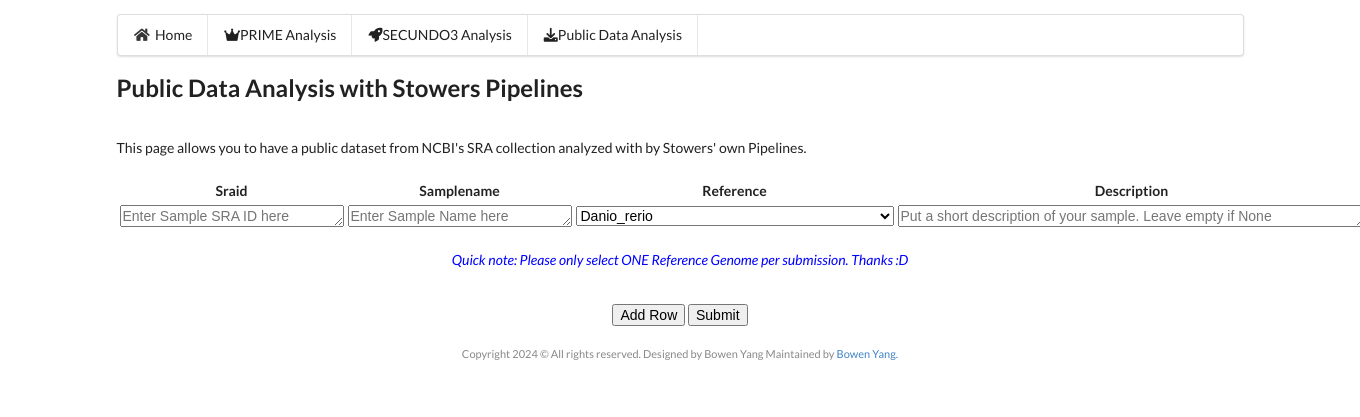
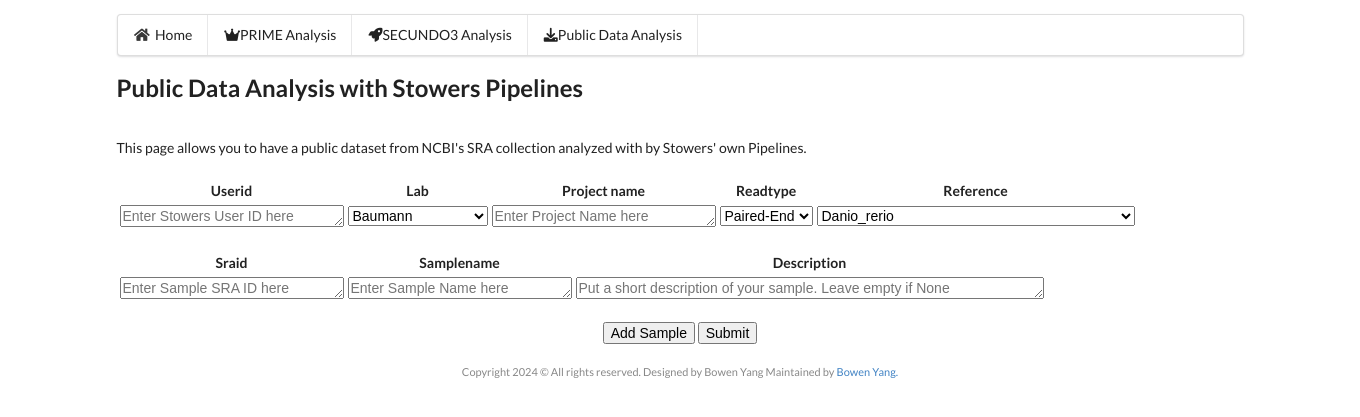
Before and after one commit to boweny920/Stowers_WebAPP, a Django app: page /publicdata in a window 1360 px wide; the page is wider, and only the part inside the window is pictured. Shown: the part 227-644 px from the top of that part. Run offline with Django 4.2, Linux system fonts and the light colour scheme; lists and menus that the app fills with data are empty; some libraries are stand-ins or nearby versions.

Commit message:
Working Web Page

```diff
--- a/Bioinformatics_APP/forms.py
+++ b/Bioinformatics_APP/forms.py
@@ -5,39 +5,56 @@ import os
 
 roboindex_df = pd.read_csv(os.path.join(settings.BASE_DIR, 'static', 'tables', 'sampleSheet_ROBOINDEX.csv'))
 genomes = roboindex_df['name'].unique()
-GENOMES = [(n+1, i) for n, i in enumerate(genomes)]
-# GENOMES = (
-#     (1, "Mouse"),
-#     (2, "Human"),
-#     (3,"Fish"),
-# )
+GENOMES = [(i, i) for i in genomes]
+
 
 class PublicDataForm(forms.Form):
+
     SRAID = forms.CharField(max_length=2000, required=True,
                             widget=forms.Textarea(attrs={'placeholder': 'Enter Sample SRA ID here', 'rows': 1, 'cols': 25})
                             )
     SampleName = forms.CharField(max_length=2000, required=True,
                                  widget=forms.Textarea(attrs={'placeholder': 'Enter Sample Name here', 'rows': 1, 'cols': 25})
                                  )
-    Reference = forms.ChoiceField(choices=GENOMES,
-                                  widget=forms.Select(attrs={'placeholder': 'ONE Genome Per Submission', 'rows': 1, 'cols': 15})
-                                  )
 
     Description = forms.CharField(required=False,
         widget=forms.Textarea(attrs={'placeholder': 'Put a short description of your sample. Leave empty if None', 'rows': 1, 'cols': 55})
         )
 
     def clean_SRAID(self):
+        data = self.cleaned_data['SRAID']
+        # Make sure you have SRA IDs in the input
+        if "SRA" not in data.upper():
+            raise forms.ValidationError("SRAID field must contain 'SRA'.")
         """Splits SRAID by '|' into a list"""
-        data = self.cleaned_data['SRAID']
         return [item.strip() for item in data.split('|') if item.strip()]  # Remove empty values
 
     def clean_SampleName(self):
+        data = self.cleaned_data['SampleName']
         """Splits SampleName by '|' into a list"""
-        data = self.cleaned_data['SampleName']
         return [item.strip() for item in data.split('|') if item.strip()]
 
     def clean_Description(self):
+        data = self.cleaned_data['Description']
         """Splits Description by '|' into a list"""
-        data = self.cleaned_data['Description']
         return [item.strip() for item in data.split('|') if item.strip()]
+
+
+LABS = [(line.strip(), line.strip()) for line in open(os.path.join(settings.BASE_DIR, 'static', 'tables', 'labs.txt')).readlines()]
+
+class User_Info_Form(forms.Form):
+    UserID = forms.CharField(max_length=100, required=True,
+                             widget=forms.Textarea(attrs={'placeholder': 'Enter Stowers User ID here', 'rows': 1, 'cols': 25})
+                             )
+    Lab = forms.ChoiceField(choices=LABS,
+                            widget=forms.Select(attrs={'placeholder': 'Choose Your lab', 'rows': 1, 'cols': 15})
+    )
+    PROJECT_NAME = forms.CharField(max_length=100, required=True,
+                                   widget=forms.Textarea(attrs={'placeholder': 'Enter Project Name here', 'rows': 1, 'cols': 25})
+                                   )
+    ReadType = forms.ChoiceField(choices=[('PE', 'Paired-End'), ('SE', 'Single-End')],
+                                 widget=forms.Select(attrs={'placeholder': 'Choose One Read Type Per Submission', 'rows': 1, 'cols': 15})
+                                 )
+    Reference = forms.ChoiceField(choices=GENOMES,
+                                  widget=forms.Select(attrs={'placeholder': 'Choose One Genome Per Submission', 'rows': 1, 'cols': 15})
+                                  )
--- a/Bioinformatics_APP/views.py
+++ b/Bioinformatics_APP/views.py
@@ -2,68 +2,60 @@ from django.shortcuts import render
 import os,time
 from django.http import HttpResponse
 from django.utils import timezone
-from .forms import PublicDataForm
+from .forms import PublicDataForm, User_Info_Form
 from django.http import HttpResponseRedirect
 
-
-BASE_DIR = os.path.dirname(os.path.dirname(os.path.abspath(__file__))) ## root of project
-static_root = os.path.join(BASE_DIR,"static")
 
 ### home page
 def Home(request):
     return render(request,"Bioinformatics/Home.html")
 
-# def publicdata_submit(request):
-#     return render(request,"Bioinformatics/publicData_submitted.html")
-
+### public data submission
 def publicdata(request):
     if request.method == "POST":
         data = request.POST # This is not validated data. The below function validates the data, but only takes the last value of each field.
-        if len(data["SRAID"]) >1:
-            sraid_values = data.getlist("SRAID")
-            samplename_values = data.getlist("SampleName")
-            reference_values = data.getlist("Reference")
-            description_values = data.getlist("Description")
-            # Join the values into a string using "|"
-            sraid_values_concate = "|".join(sraid_values)
-            samplename_values_concate = "|".join(samplename_values)
-            reference_values_concate = reference_values[0]
-            description_values_concate = "|".join(description_values)
-            data = data.copy() #beacuse QueryDict is immutable
-            data["SRAID"] = sraid_values_concate
-            data["SampleName"] = samplename_values_concate
-            data["Reference"] = reference_values_concate
-            data["Description"] = description_values_concate
-            print(data)
-            form = PublicDataForm(data)
-            if form.is_valid():
-                sraid = form.cleaned_data["SRAID"]
-                samplename = form.cleaned_data["SampleName"]
-                reference = form.cleaned_data["Reference"]
-                description = form.cleaned_data["Description"]
-                print("TPRINT",sraid, samplename, reference, description)
 
-                # Add app processes func from utils.py
-                return render(request,"Bioinformatics/publicData_submitted.html")
-            else:
-                print(form.errors) # This will print the errors in the form
-                return render(request, "Bioinformatics/publicData_submitted_formatError.html", context={"form": form})
+        userData = {"Lab": data.get("Lab"),
+                    "UserID": data.get("UserID"),
+                    "PROJECT_NAME": data.get("PROJECT_NAME"),
+                    "ReadType": data.get("ReadType"),
+                    "Reference": data.get("Reference")
+                    }
 
+        userInfo = User_Info_Form(userData)
+        if not userInfo.is_valid():
+            print(userInfo.errors)
+            return render(request, "Bioinformatics/publicData_submitted_formatError.html")
+
+        sraid_values = data.getlist("SRAID")
+        samplename_values = data.getlist("SampleName")
+        description_values = data.getlist("Description")
+        # Join the values into a string using "|"
+        sraid_values_concate = "|".join(sraid_values)
+        samplename_values_concate = "|".join(samplename_values)
+        description_values_concate = "|".join(description_values)
+        data = data.copy() #beacuse QueryDict is immutable
+        data["SRAID"] = sraid_values_concate
+        data["SampleName"] = samplename_values_concate
+        data["Description"] = description_values_concate
+        print(data)
+        form = PublicDataForm(data)
+        if form.is_valid():
+            sraid = form.cleaned_data["SRAID"]
+            samplename = form.cleaned_data["SampleName"]
+            reference = form.cleaned_data["Reference"]
+            description = form.cleaned_data["Description"]
+            print("TPRINT",sraid, samplename, reference, description)
+
+            # Add app processes func from utils.py
+            return render(request,"Bioinformatics/publicData_submitted.html")
         else:
-            form = PublicDataForm(request.POST)
-            if form.is_valid():
-                sraid = form.cleaned_data["SRAID"]
-                samplename = form.cleaned_data["SampleName"]
-                reference = form.cleaned_data["Reference"]
-                description = form.cleaned_data["Description"]
-                print("TPRINT",sraid, samplename, reference, description)
+            print(form.errors) # This will print the errors in the form
+            return render(request, "Bioinformatics/publicData_submitted_formatError.html")
 
-                # Add app processes func from utils.py
-                return render(request,"Bioinformatics/publicData_submitted.html")
-            else:
-                print(form.errors) # This will print the errors in the form
     else:
         form = PublicDataForm()
-    context = {"form": form}
+        userInfo = User_Info_Form()
+    context = {"form": form, "userInfo": userInfo}
 
     return render(request, "Bioinformatics/publicData_form.html", context=context)
--- /dev/null
+++ b/static/tables/labs.txt
@@ -0,0 +1,33 @@
+Baumann
+Bazzini
+CompBio
+Conaway_J
+Conaway_R
+Cytometry
+Gerton
+Gibson
+Halfmann
+Hawley
+Jaspersen
+Kostova
+Krumlauf
+Kulesa
+Li_L
+Li_R
+Ozel
+Piotrowski
+Rohner
+Sanchez_Alvarado
+Sankari
+Sauka-Spengler
+Sequencing
+Si
+Tissue
+Tissue_Culture
+Trainor
+Washburn
+Workman
+Xie
+Yu
+Zanders
+Zeitlinger
--- a/templates/Bioinformatics/publicData_form.html
+++ b/templates/Bioinformatics/publicData_form.html
@@ -17,6 +17,25 @@
 
     <form action="publicdata" method="post">
         {% csrf_token %}
+        <table id="userInfo_Table">
+            <thead>
+                <tr>
+                    {% for field in userInfo %}
+                        <th>{{ field.label }}</th>
+                    {% endfor %}
+                </tr>
+            </thead>
+            <tbody>
+                <tr>
+                    {% for field in userInfo %}
+                        <td>
+                            {{ field }}
+                        </td>
+                    {% endfor %}
+                </tr>
+            </tbody>
+        </table>
+    </br>
         <table id="dynamicTable">
             <thead>
                 <tr>
@@ -35,10 +54,8 @@
                 </tr>
             </tbody>
         </table>
-    </br>
-    <p style="color: blue; font-style: italic; text-align: center;"> Quick note: Please only select ONE Reference Genome per submission. Thanks :D </p>
-    </br>
-        <button type="button" onclick="addRow()">Add Row</button>
+        </br>
+        <button type="button" onclick="addRow()">Add Sample</button>
         <input type="submit" value="Submit">
     </form>
 </br>
```
Also changed, not shown: Bioinformatics_APP/utils.py (+12 -0 lines), Bioinformatics_APP/views copy.py (deleted, +0 -46 lines).
